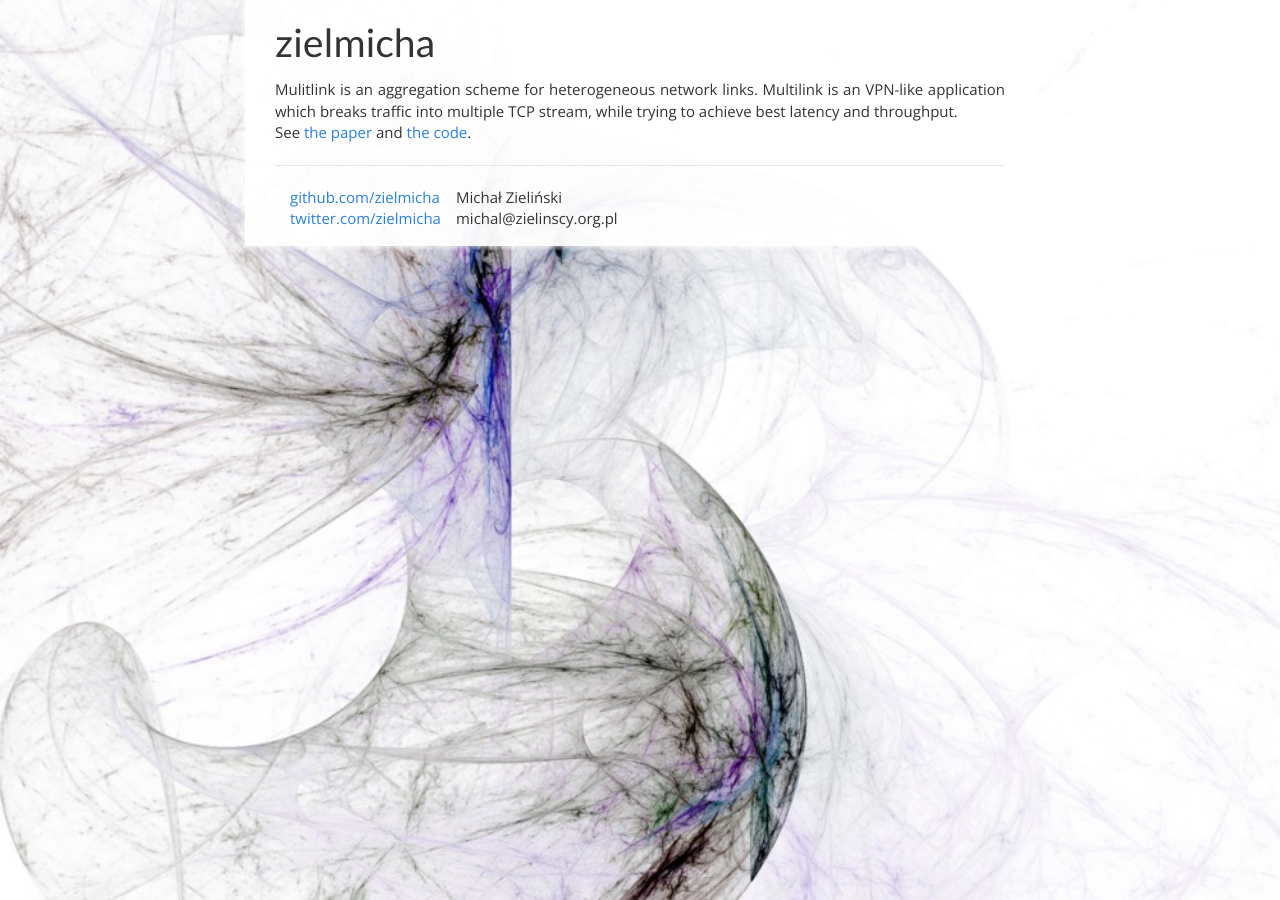
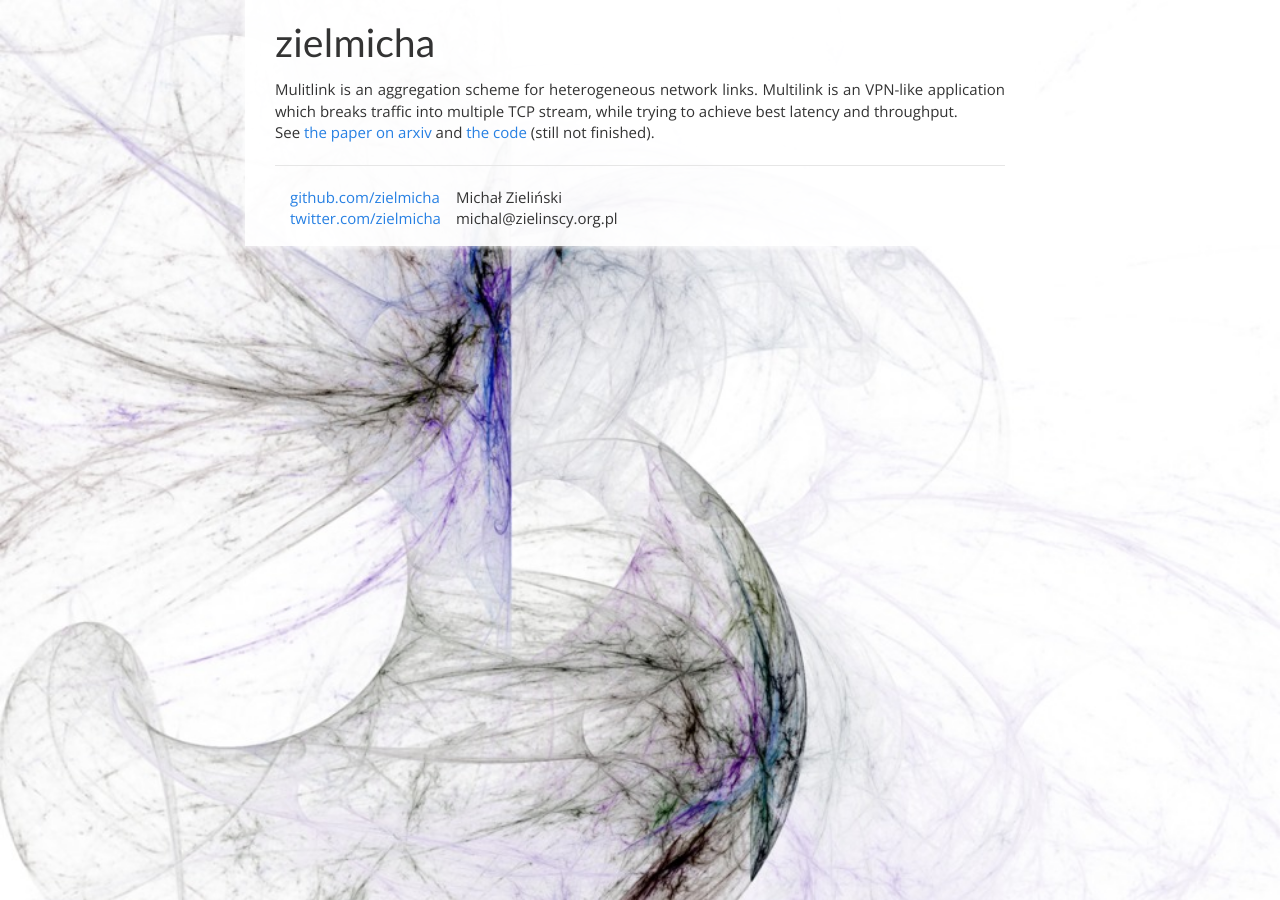
Before and after one commit to zielmicha/zielmicha.com, a Jekyll site: the page built from multilink/index.html, in a window 1280 px wide. Built offline with Jekyll 4.4.1, drawn with Linux system fonts in a browser that asks for light colours; nearby versions of some CDN libraries; Markdown is read by kramdown in place of the engine named in the settings.

Commit message:
update mutlilink links

```diff
--- a/multilink/index.html
+++ b/multilink/index.html
@@ -6,5 +6,5 @@
 Mulitlink is an aggregation scheme for heterogeneous network links.
 Multilink is an VPN-like application which breaks traffic into multiple TCP stream, while trying to achieve best latency and throughput.
 <p>
-See <a href="https://users.atomshare.net/~zlmch/ml.pdf">the paper</a>
-and <a href="https://github.com/zielmicha/multilink">the code</a>.
+See <a href="http://arxiv.org/abs/1509.08222">the paper on arxiv</a>
+and <a href="https://github.com/zielmicha/multilink">the code</a> (still not finished).
```
